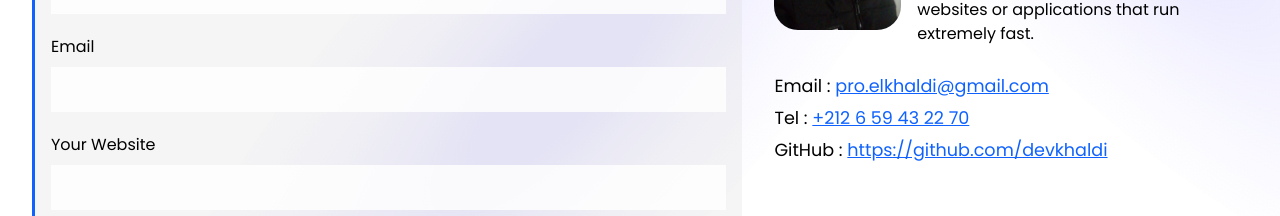
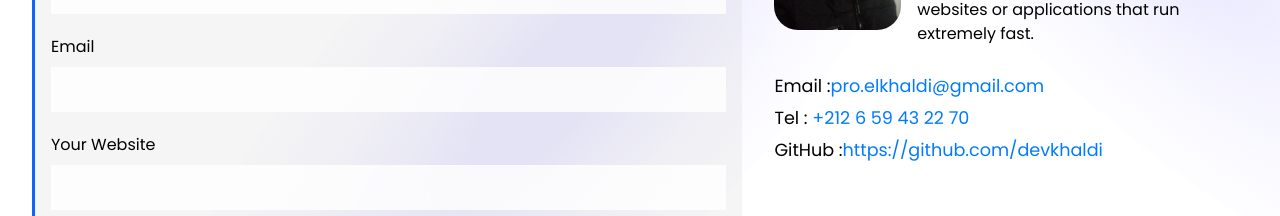
Before and after one commit to devkhaldi/portfolio, a React (Create React App) app: page /contact in a window 1280 px wide. Shown: the part 308-524 px from the top of the page. Built offline with nearby package versions, Linux system fonts and the light colour scheme.

Commit message:
contact links

```diff
--- a/src/contact/Contact.js
+++ b/src/contact/Contact.js
@@ -100,9 +100,18 @@ const Contact = () => {
         </div>
 
         <div className='about-links' data-aos='fade-up'>
-          Email : <span>pro.elkhaldi@gmail.com</span> <br />
-          Tel : <span>+212 6 59 43 22 70</span> <br />
-          GitHub : <span>https://github.com/devkhaldi</span> <br />
+          Email :
+          <a href='mailto:pro.elkhaldi@gmail.com'>pro.elkhaldi@gmail.com</a>
+          <br />
+          Tel : <a href='tel:+212659432270'>+212 6 59 43 22 70</a> <br />
+          GitHub :
+          <a
+            href='https://github.com/devkhaldi'
+            target='_blank'
+            rel='noopener noreferrer'>
+            https://github.com/devkhaldi
+          </a>
+          <br />
         </div>
       </div>
     </section>
--- a/src/home/Hero.css
+++ b/src/home/Hero.css
@@ -22,7 +22,6 @@
   top: 10%;
   min-width: 80rem;
   min-height: 40rem;
-
   transition: all 1s;
   z-index: -3;
 }
```
